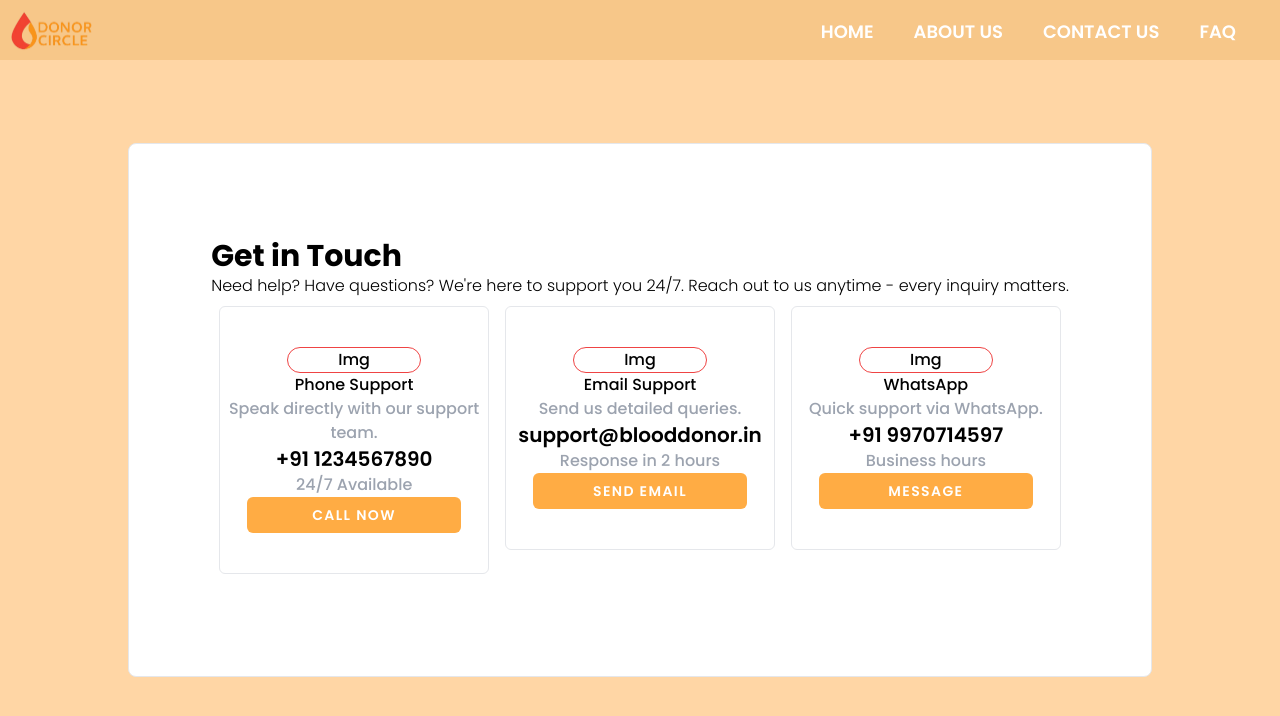
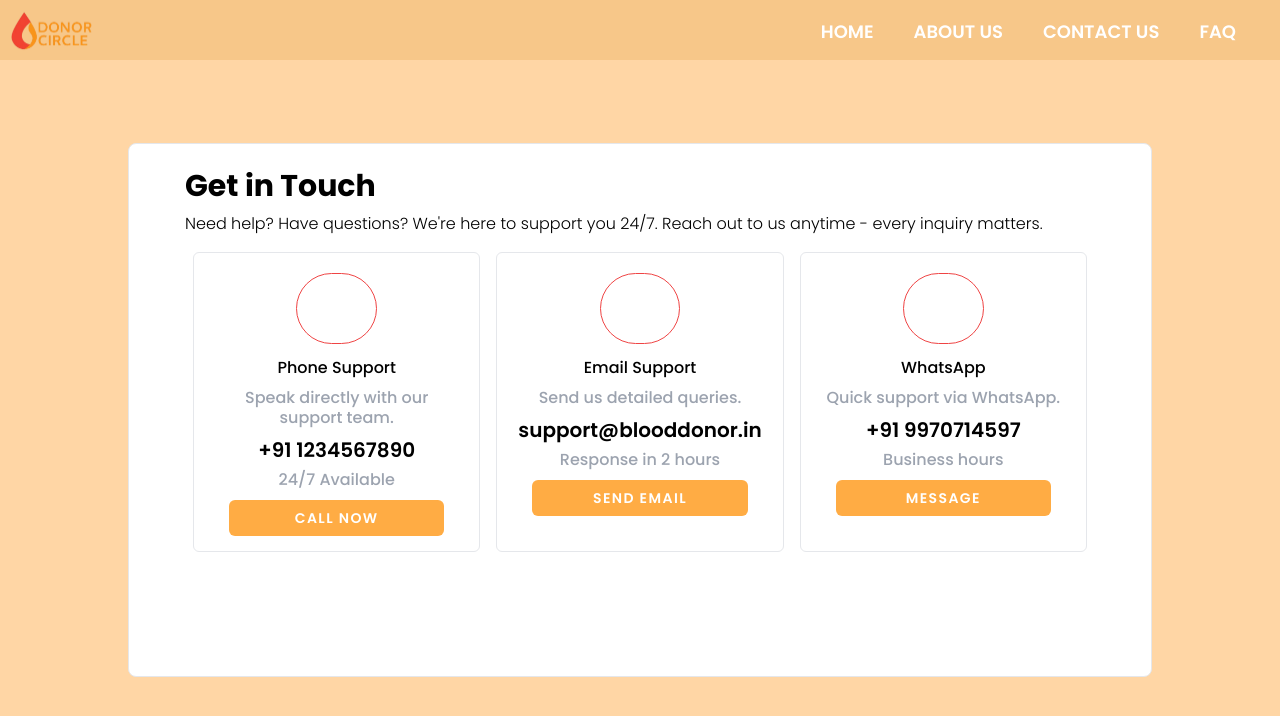
Before and after one commit to TanmayVidhate/DonorCircle_2, a React (Vite) app in the folder client/: page /contactus in a window 1280 px wide. Shown: the top 716 px of the page. Built offline with nearby package versions, Linux system fonts and the light colour scheme.

Commit message:
add className

```diff
--- a/client/src/Components/ContactUSCard.jsx
+++ b/client/src/Components/ContactUSCard.jsx
@@ -1,25 +1,25 @@
 import React from 'react'
 import Button from './Button'
-function ContactUSCard({title,info,mobile,action,btntext}) {
+function ContactUSCard({img,title,info,mobile,action,btntext}) {
     return (
         <>
-            <div className='border rounded-md text-center w-2/6  h-max m-2 py-10 '>
-                <div className='border m-auto border-red-500 rounded-full w-1/2 h-2/5 '>
-                    <p className='text-center'>Img</p>
+            <div className='border rounded-md text-center w-2/6 h-[300px] m-2 p-2 '>
+                <div className='border m-auto border-red-500 rounded-full w-[30%] h-[25%] mt-3'>
+                    <p className=''>{img}</p>
                 </div>
-                <div>
+                <div className='mt-3'>
                     <p>{title}</p>
                 </div>
-                <div>
-                    <p className='text-gray-400'>{info}</p>
+                <div className='m-2'>
+                    <p className='text-gray-400 m-1 leading-5'>{info}</p>
                 </div>
-                <div>
+                <div className='m-1'>
                     <p className='text-xl font-semibold'>{mobile}</p>
                 </div>
                 <div>
-                    <p className='text-gray-400'>{action}</p>
+                    <p className='text-gray-400 '>{action}</p>
                 </div>
-                <div >
+                <div className='mt-2' >
                     <Button name={btntext} className='w-1/2 text-sm rounded-md'/>
                 </div>
             </div>
--- a/client/src/Views/ContactUs.jsx
+++ b/client/src/Views/ContactUs.jsx
@@ -11,15 +11,15 @@ function ContactUs() {
             <Navbar />
             <div className='flex-1 grid place-items-center'>
                 <div className='flex justify-center items-center border rounded-lg m-5 mt-24 bg-[#FFFFFF] w-5/6 h-4/6 sm:w-3/4 sm:px-5 lg:mt-10 lg:w-4/5 2xl:w-3/5  '>
-                    <div className=''>
-                        <div className=''>
+                    <div className=' h-full p-4 mx-5  '>
+                        <div className=' my-2'>
                             <p className='text-3xl font-bold'>Get in Touch</p>
                         </div>
                         <div className=''>
                             <p className='font-light'>Need help? Have questions? We're here to support you 24/7. Reach out to us anytime - every inquiry matters.</p>
                         </div>
 
-                        <div className='flex'>
+                        <div className='flex my-2  h-max'>
                             <ContactUSCard title="Phone Support" info="Speak directly with our support team." mobile="+91 1234567890" action="24/7 Available" btntext="Call Now"/>
                             <ContactUSCard title="Email Support" info="Send us detailed queries." mobile="support@blooddonor.in" action="Response in 2 hours" btntext="Send Email"/>
                             <ContactUSCard title="WhatsApp" info="Quick support via WhatsApp." mobile="+91 9970714597" action="Business hours" btntext="Message"/>
```
